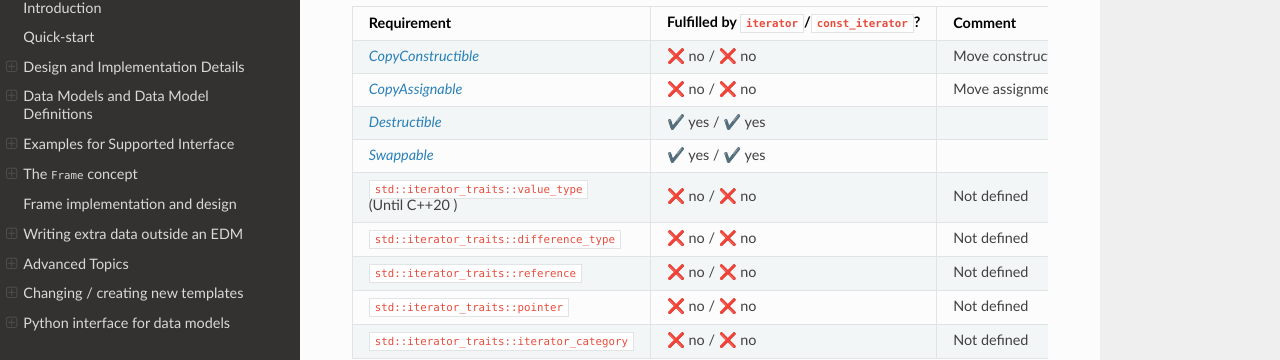
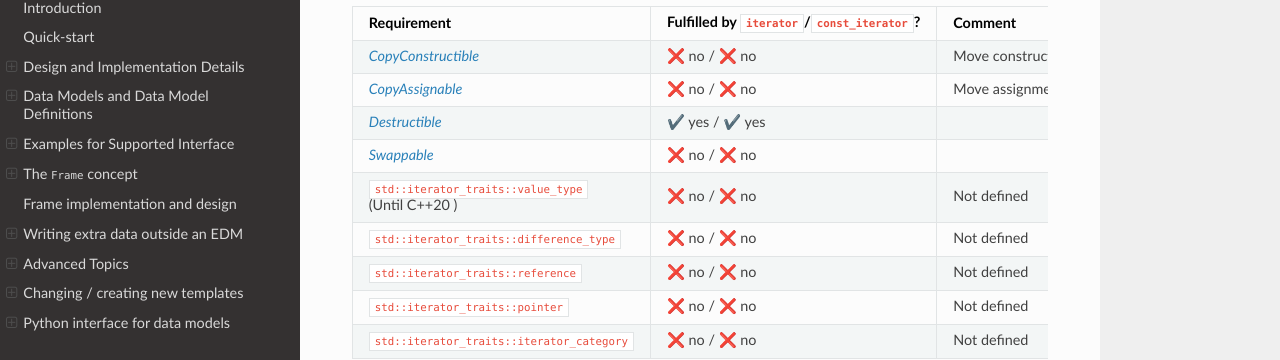
Before and after one commit to AIDASoft/podio, a Sphinx documentation site: the page built from doc/collections_as_container.md, in a window 1280 px wide and 900 px high, scrolled down 2766 px. Shown: the part 112-472 px from the top of the window. Built offline with Sphinx 7.4.7 and the Read the Docs theme 2.0.0, drawn with Linux system fonts in a browser that asks for light colours; pages that are not in the unit, such as notebooks, are missing from menus; the version number could not be read and is left out.

Commit message:
fix iterators are not swappable

```diff
--- a/doc/collections_as_container.md
+++ b/doc/collections_as_container.md
@@ -88,7 +88,7 @@ The C++ specifies a set of named requirements for iterators. Starting with C++20
 | [*CopyConstructible*](https://en.cppreference.com/w/cpp/named_req/CopyConstructible) | ❌ no / ❌ no | Move constructor and copy constructor not defined |
 | [*CopyAssignable*](https://en.cppreference.com/w/cpp/named_req/CopyAssignable) | ❌ no / ❌ no | Move assignment and copy assignment not defined |
 | [*Destructible*](https://en.cppreference.com/w/cpp/named_req/Destructible) | ✔️ yes / ✔️ yes | |
-| [*Swappable*](https://en.cppreference.com/w/cpp/named_req/Swappable) | ✔️ yes / ✔️ yes | |
+| [*Swappable*](https://en.cppreference.com/w/cpp/named_req/Swappable) | ❌ no / ❌ no | |
 | `std::iterator_traits::value_type` (Until C++20 ) | ❌ no / ❌ no | Not defined |
 | `std::iterator_traits::difference_type` | ❌ no / ❌ no | Not defined |
 | `std::iterator_traits::reference` | ❌ no / ❌ no | Not defined |
```
